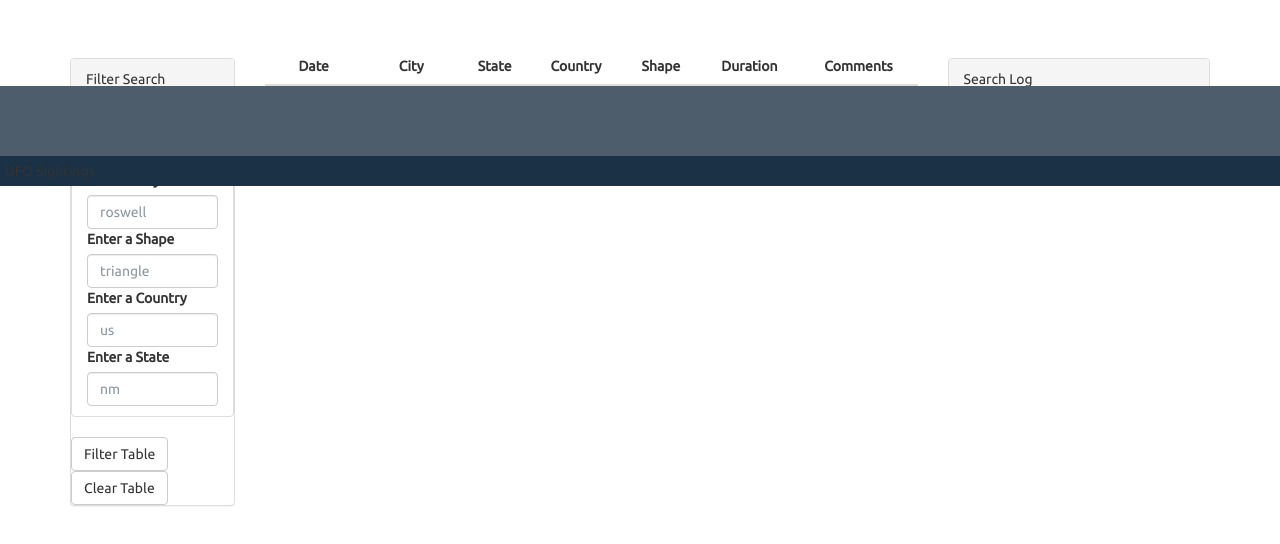
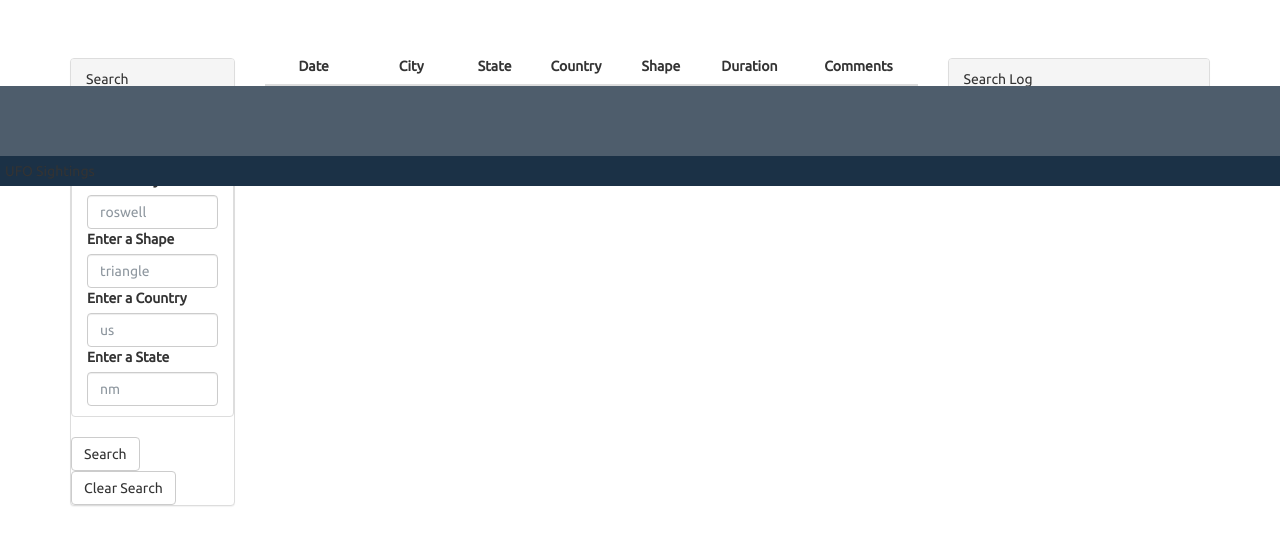
Before and after one commit to msflores10307/javascript-challenge, a plain HTML site: page UFO-level-2/index.html in a window 1280 px wide. Shown: the part 614-1158 px from the top of the page. Drawn offline with nearby package versions, Linux system fonts and the light colour scheme.

Commit message:
changing buttons to Search and Clear Search

```diff
--- a/UFO-level-2/index.html
+++ b/UFO-level-2/index.html
@@ -32,7 +32,7 @@
         <div class="col-md-2">
           <aside class="filters">
             <div class="panel panel-default">
-              <div class="panel-heading">Filter Search</div>
+              <div class="panel-heading">Search</div>
               <div class="panel-body">
                 <form>
                   <div class="form-group">
@@ -51,8 +51,8 @@
                       </li>
                     </ul>
                   </div>
-                  <button id="filter-btn" type="button" class="btn btn-default">Filter Table</button>
-                  <button id="clear-btn" type="button" class="btn btn-default">Clear Table</button>
+                  <button id="filter-btn" type="button" class="btn btn-default">Search</button>
+                  <button id="clear-btn" type="button" class="btn btn-default">Clear Search</button>
                 </form>
               </div>
             </div>
```
